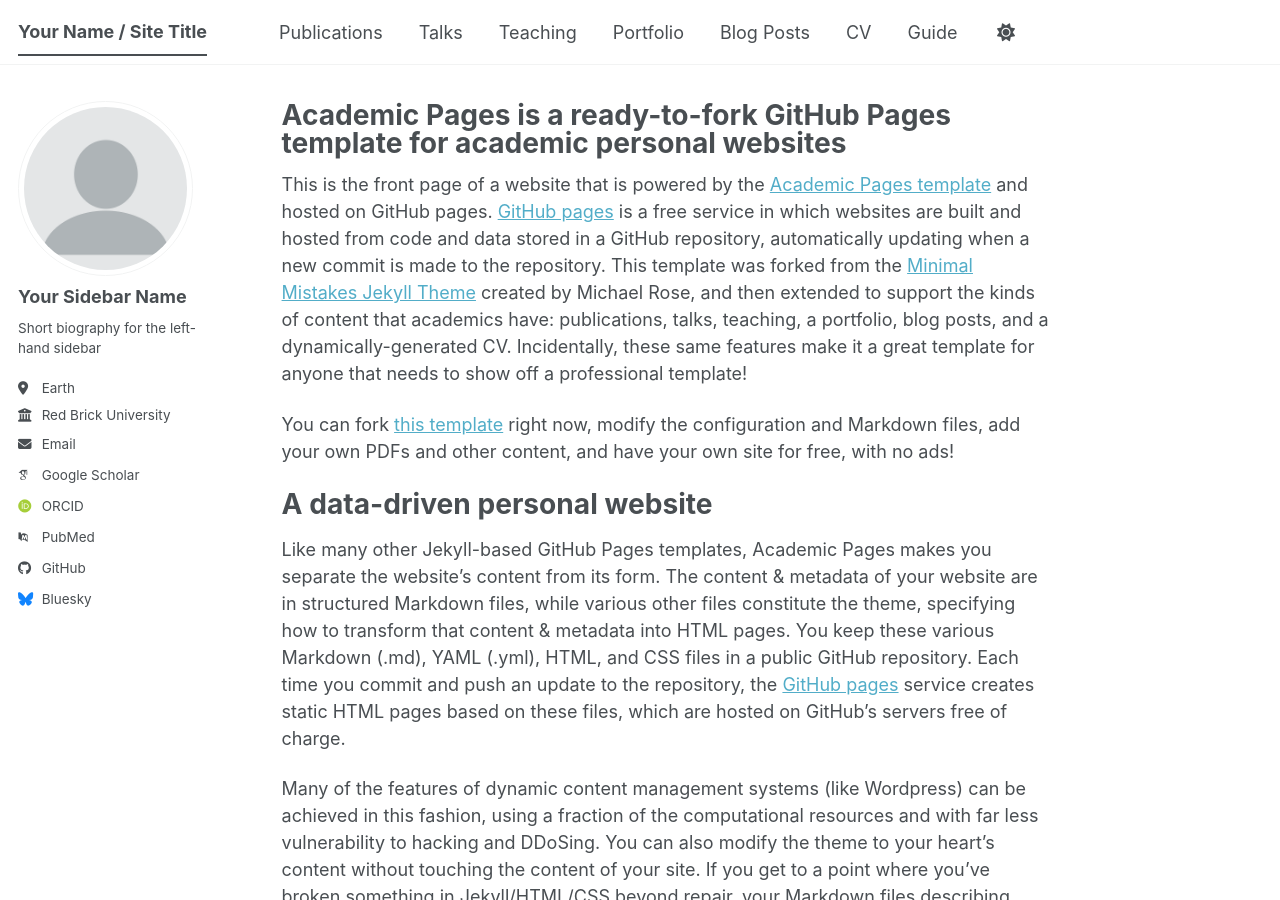
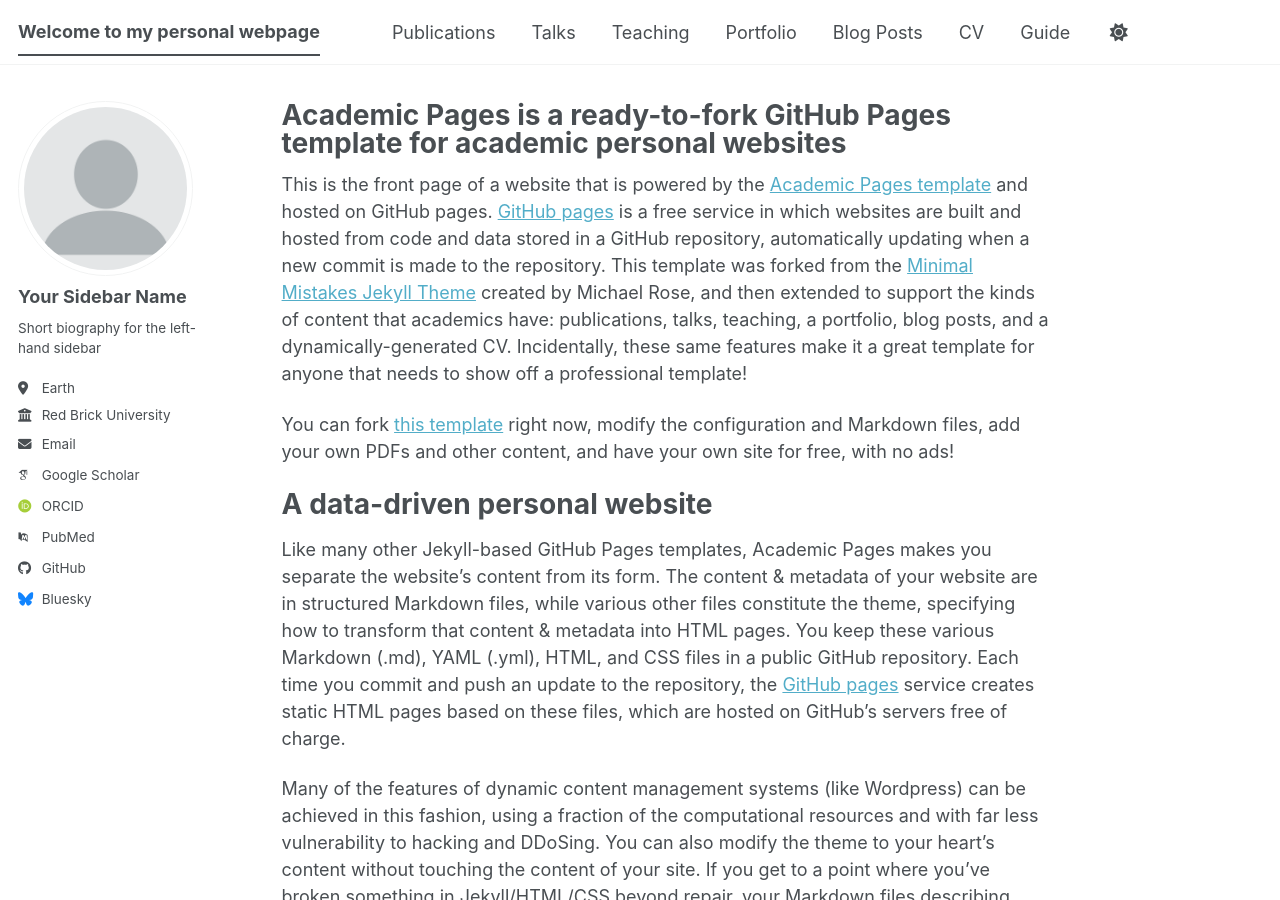
Before and after one commit to NikheshKumar/nikheshkumar.github.io, a Jekyll site: the page built from _pages/about.md, in a window 1280 px wide and 900 px high. Built offline with Jekyll 4.4.1, drawn with Linux system fonts in a browser that asks for light colours; some web fonts are replaced; a script bundle is joined from its source files by our own code; library files that are not in the unit come from our copies.

Commit message:
Update site title, description, and repository info

```diff
--- a/_config.yml
+++ b/_config.yml
@@ -9,14 +9,14 @@
 # Basic Site Settings
 locale                   : "en-US"
 site_theme               : "default" # The available themes options are "default", "air", "sunrise", "mint", "dirt" and "contrast"
-title                    : "Your Name / Site Title"
+title                    : "Welcome to my personal webpage"
 title_separator          : "-"
 name                     : &name "Your Name"
-description              : &description "Your Name's academic portfolio"   # Update this with a general description of your site, this is the default if not overridden by a page
-url                      : https://academicpages.github.io # The base hostname & protocol for your site e.g. "https://[your GitHub username].github.io",
+description              : &description "Personal webpage"   # Update this with a general description of your site, this is the default if not overridden by a page
+url                      : https://nikheshkumar.github.io # The base hostname & protocol for your site e.g. "https://[your GitHub username].github.io",
                                                            # or if you already have some other page hosted on Github then use "https://[your GitHub username].github.io/[Your Repo Name]"
 baseurl                  : "" # the subpath of your site, e.g. "/blog"
-repository               : "academicpages/academicpages.github.io"
+repository               : "NikheshKumar/nikheshkumar.github.io"
 
 # Site Author - The following control what appear as part of the author content on the side bar.
 #               If a field is blank the icon and link will not appear, otherwise it will be shown.
```
